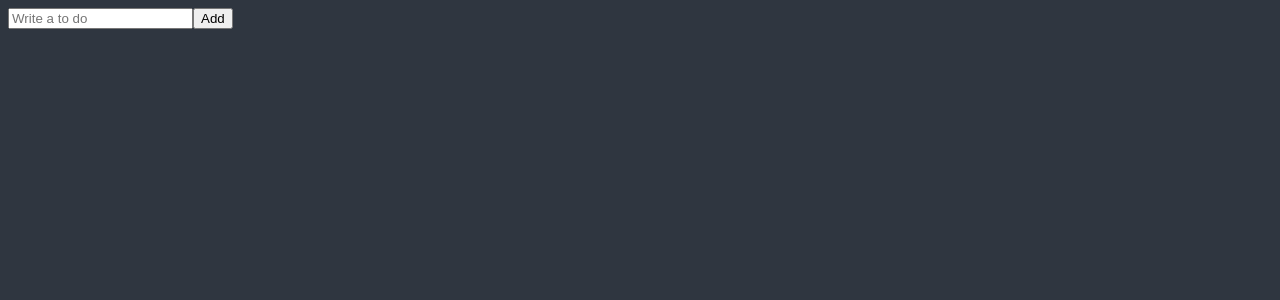
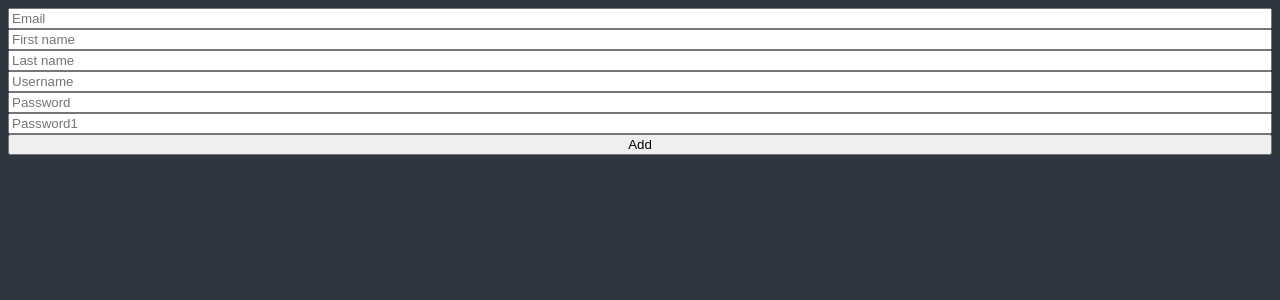
Before and after one commit to asd45618/recoil-todo-list, a React (Create React App) app: page / in a window 1280 px wide. Shown: the top 300 px of the page. Built offline with nearby package versions, Linux system fonts and the light colour scheme.

Commit message:
todo-list

```diff
--- a/package.json
+++ b/package.json
@@ -12,6 +12,7 @@
     "@types/react-dom": "^18.3.0",
     "react": "^18.3.1",
     "react-dom": "^18.3.1",
+    "react-hook-form": "^7.53.0",
     "react-scripts": "5.0.1",
     "recoil": "^0.7.7",
     "styled-components": "^6.1.13",
--- a/src/ToDoList.tsx
+++ b/src/ToDoList.tsx
@@ -1,22 +1,72 @@
 import { useState } from 'react';
+import { useForm } from 'react-hook-form';
+
+// function ToDoList() {
+//   const [toDo, setToDo] = useState('');
+//   const [toDoError, setToDoError] = useState('');
+//   const onChange = (event: React.FormEvent<HTMLInputElement>) => {
+//     const {
+//       currentTarget: { value },
+//     } = event;
+//     setToDoError('');
+//     setToDo(value);
+//   };
+//   const onSubmit = (event: React.FormEvent<HTMLFormElement>) => {
+//     event.preventDefault();
+//     if (toDo.length < 10) {
+//       return setToDoError('To do should be longer');
+//     }
+//     console.log('submit');
+//   };
+
+//   return (
+//     <div>
+//       <form onSubmit={onSubmit}>
+//         <input onChange={onChange} value={toDo} placeholder='Write a to do' />
+//         <button>Add</button>
+//         {toDoError !== '' ? toDoError : null}
+//       </form>
+//     </div>
+//   );
+// }
 
 function ToDoList() {
-  const [toDo, setToDo] = useState('');
-  const onChange = (event: React.FormEvent<HTMLInputElement>) => {
-    const {
-      currentTarget: { value },
-    } = event;
-    setToDo(value);
-  };
-  const onSubmit = (event: React.FormEvent<HTMLFormElement>) => {
-    event.preventDefault();
-    console.log(toDo);
-  };
-
+  const { register, handleSubmit, formState } = useForm();
+  const onValid = (data: any) => {};
+  console.log(formState.errors);
   return (
     <div>
-      <form onSubmit={onSubmit}>
-        <input onChange={onChange} value={toDo} placeholder='Write a to do' />
+      <form
+        style={{ display: 'flex', flexDirection: 'column' }}
+        onSubmit={handleSubmit(onValid)}
+      >
+        <input {...register('Email', { required: true })} placeholder='Email' />
+        <input
+          {...register('first Name', { required: true })}
+          placeholder='First name'
+        />
+        <input
+          {...register('last Name', { required: true })}
+          placeholder='Last name'
+        />
+        <input
+          {...register('username', { required: true, minLength: 10 })}
+          placeholder='Username'
+        />
+        <input
+          {...register('password', { required: true, minLength: 5 })}
+          placeholder='Password'
+        />
+        <input
+          {...register('password1', {
+            required: 'Password is required',
+            minLength: {
+              value: 5,
+              message: 'Your password is so short',
+            },
+          })}
+          placeholder='Password1'
+        />
         <button>Add</button>
       </form>
     </div>
```
Also changed, not shown: 1 other file (tests, documents, lock files or other folders).
